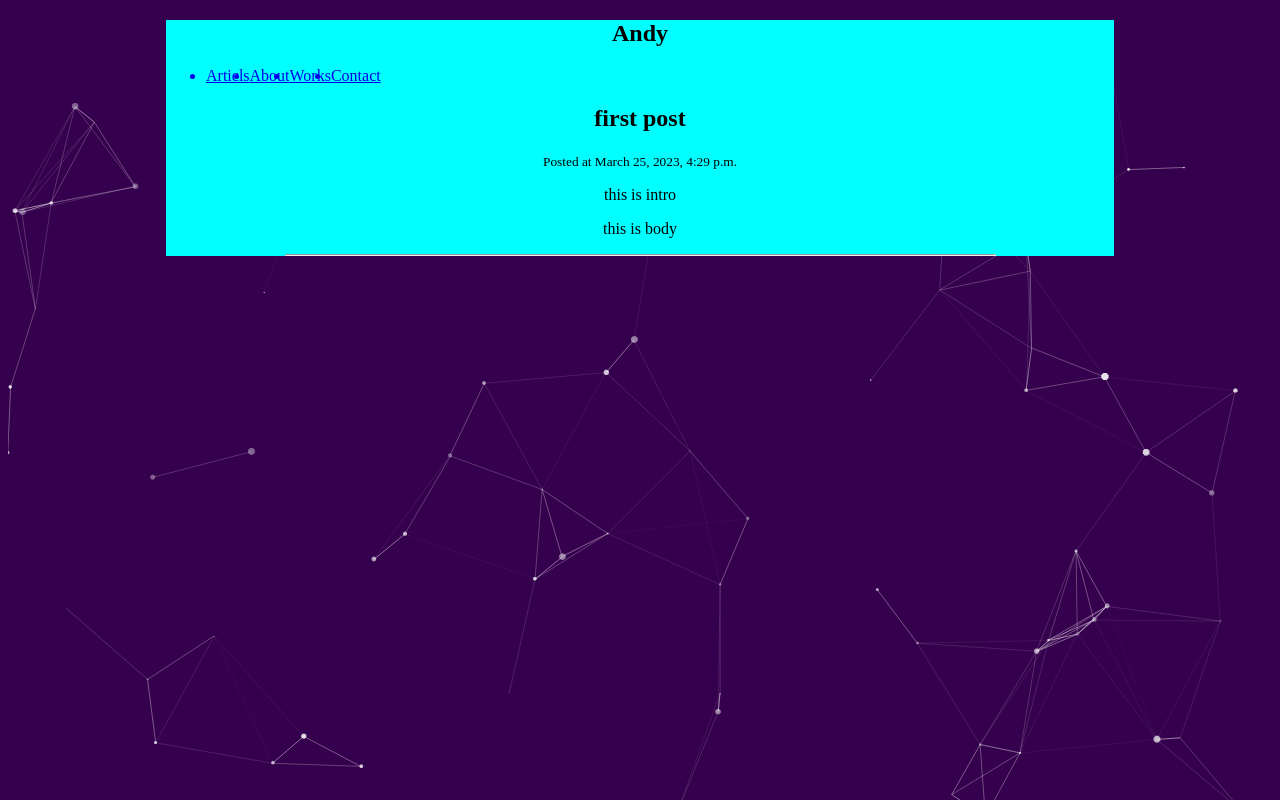
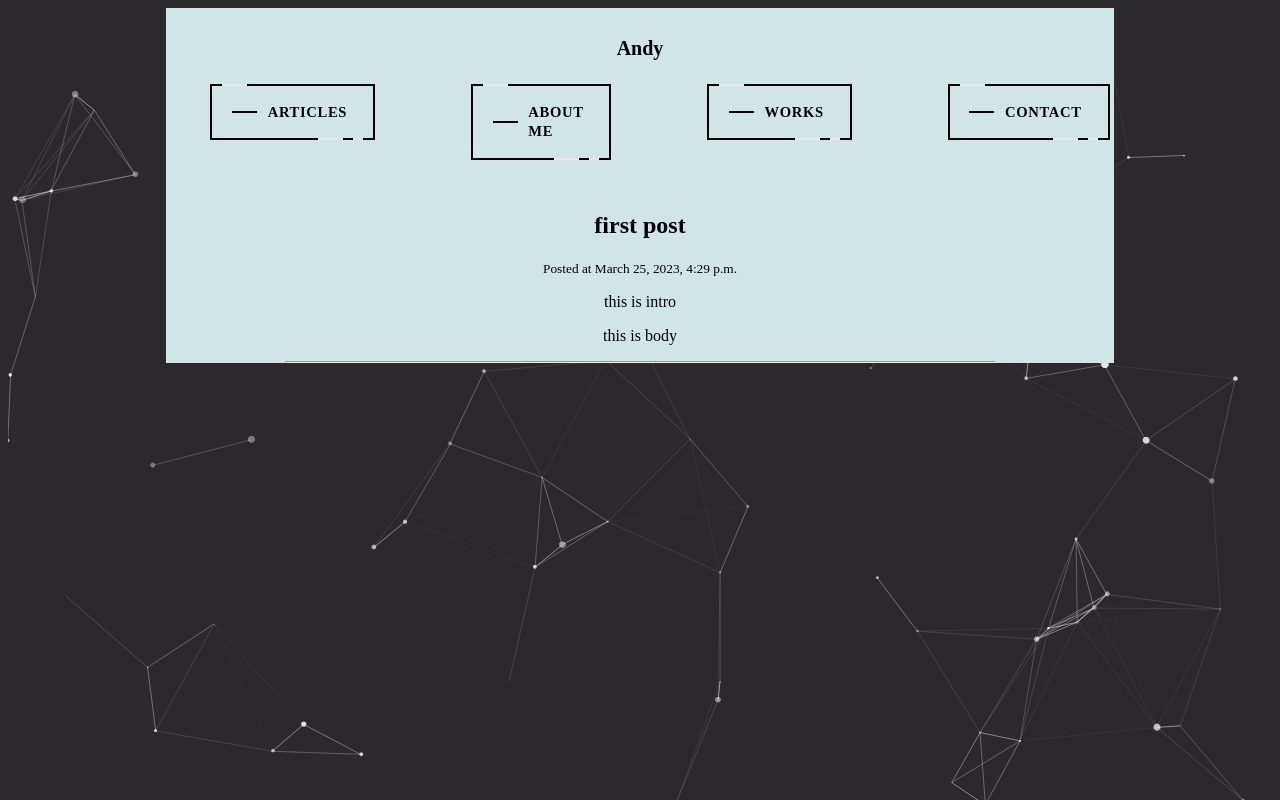
Before and after one commit to AndyLeeJP/Andy_Blog, a Django app: a page that uses andyBlogApp/templates/blog/base.html in a window 1280 px wide. Run offline with Django 4.2, Linux system fonts and the light colour scheme; data comes from the database, SQL or seed files in the repository; both versions use the stored data as it was after the commit.

Commit message:
add img and modified css

```diff
--- a/andyBlogApp/static/andyBlogApp/css/style.css
+++ b/andyBlogApp/static/andyBlogApp/css/style.css
@@ -1,7 +1,7 @@
 html {
   height: 100%; /*高さを100%にして描画エリアをとる*/
   width: 100%;
-  background-color: #35004d; /*背景色*/
+  background-color: #181618ea; /*背景色*/
 }
 
 #particles-js {
@@ -19,16 +19,190 @@ html {
 }
 
 .wall {
-  background-color: aqua;
+  background-color: #d0e5e6;
   width: 75%;
   margin-right: auto;
   margin-left: auto;
 }
 
+.header-nav,
 .header-nav-list {
+  margin: 0;
   display: flex;
+  list-style: none;
+}
+.header-nav-list {
+  /* margin-top: 2rem; */
+  margin: 2rem 2rem 0 auto;
+}
+
+.header-nav-item {
+  padding-left: 1rem;
+}
+
+.logo {
+  margin-left: 8rem;
 }
 
 body {
   text-align: center;
 }
+
+.header02 {
+  padding: 16px 24px;
+}
+
+.header02-logo {
+  text-align: center;
+  font-weight: bold;
+  font-size: 20px;
+}
+
+.header02-list {
+  display: flex;
+  justify-content: center;
+  gap: 96px;
+  font-size: 16px;
+  font-weight: bold;
+  margin-top: 24px;
+}
+
+li {
+  list-style: none;
+}
+
+.fancy {
+  background-color: transparent;
+  border: 2px solid #000;
+  border-radius: 0;
+  box-sizing: border-box;
+  color: #fff;
+  cursor: pointer;
+  display: inline-block;
+  /* float: right; */
+  font-weight: 700;
+  letter-spacing: 0.05em;
+  margin: 0;
+  outline: none;
+  overflow: visible;
+  padding: 1.25em 2em;
+  position: relative;
+  text-align: center;
+  text-decoration: none;
+  text-transform: none;
+  transition: all 0.3s ease-in-out;
+  user-select: none;
+  font-size: 13px;
+}
+
+.fancy::before {
+  content: " ";
+  width: 1.5625rem;
+  height: 2px;
+  background: black;
+  top: 50%;
+  left: 1.5em;
+  position: absolute;
+  transform: translateY(-50%);
+  transform-origin: center;
+  transition: background 0.3s linear, width 0.3s linear;
+}
+
+.fancy .text {
+  font-size: 1.125em;
+  line-height: 1.33333em;
+  padding-left: 2em;
+  display: block;
+  text-align: left;
+  transition: all 0.3s ease-in-out;
+  text-transform: uppercase;
+  text-decoration: none;
+  color: black;
+}
+
+.fancy .top-key {
+  height: 2px;
+  width: 1.5625rem;
+  top: -2px;
+  left: 0.625rem;
+  position: absolute;
+  background: #e8e8e8;
+  transition: width 0.5s ease-out, left 0.3s ease-out;
+}
+
+.fancy .bottom-key-1 {
+  height: 2px;
+  width: 1.5625rem;
+  right: 1.875rem;
+  bottom: -2px;
+  position: absolute;
+  background: #e8e8e8;
+  transition: width 0.5s ease-out, right 0.3s ease-out;
+}
+
+.fancy .bottom-key-2 {
+  height: 2px;
+  width: 0.625rem;
+  right: 0.625rem;
+  bottom: -2px;
+  position: absolute;
+  background: #e8e8e8;
+  transition: width 0.5s ease-out, right 0.3s ease-out;
+}
+
+.fancy:hover {
+  color: white;
+  background: black;
+}
+
+.fancy:hover::before {
+  width: 0.9375rem;
+  background: white;
+}
+
+.fancy:hover .text {
+  color: white;
+  padding-left: 1.5em;
+}
+
+.fancy:hover .top-key {
+  left: -2px;
+  width: 0px;
+}
+
+.fancy:hover .bottom-key-1,
+.fancy:hover .bottom-key-2 {
+  right: 0;
+  width: 0;
+}
+
+.post {
+  padding: 0.5em 1em;
+  margin: 2em 0;
+  font-weight: bold;
+  color: #6091d3; /*文字色*/
+  background: #fff;
+  border: solid 3px #6091d3; /*線*/
+  border-radius: 10px; /*角の丸み*/
+}
+.post p {
+  margin: 0;
+  padding: 0;
+}
+
+.block {
+  display: flex;
+}
+
+.img {
+  width: 300px;
+  height: 200px;
+  /* text-align: left; */
+}
+
+.sentences {
+  word-wrap: break-word;
+}
+p.break {
+  word-wrap: break-word;
+}
--- a/andyBlogApp/templates/blog/base.html
+++ b/andyBlogApp/templates/blog/base.html
@@ -12,26 +12,47 @@
       href="{% static 'andyBlogApp/css/style.css' %}"
     />
   </head>
-
-
     <body>
       <div id="particles-js"></div>
       <div id="wrapper">
         <div class="wall">
-          <div class="logo">
-            <h2>Andy</h2>
-          </div>
-          <nav class="header-nav">
-            <ul class="header-nav-list">
-              <a href="#"><li class="header-nav-item select">Articls</li></a>
-              <a href="#"><li class="header-nav-item select">About</li></a>
-              <a href="#"><li class="header-nav-item">Works</li></a>
-              <a href="#"><li class="header-nav-item">Contact</li></a>
-            </ul>
-          </nav>
+          <header class="header02">
+            <h1 class="header02-logo">Andy</h1>
+
+            <nav class="header02-nav">
+                <ul class="header02-list">
+                  <li class="header02-item"><a class="fancy" href="#">
+                    <span class="top-key"></span>
+                    <span class="text">Articles</span>
+                    <span class="bottom-key-1"></span>
+                    <span class="bottom-key-2"></span>
+                  </a></li>
+                  <li class="header02-item"><a class="fancy" href="#">
+                    <span class="top-key"></span>
+                    <span class="text">About me</span>
+                    <span class="bottom-key-1"></span>
+                    <span class="bottom-key-2"></span>
+                  </a></li>
+                  <li class="header02-item"><a class="fancy" href="#">
+                    <span class="top-key"></span>
+                    <span class="text">Works</span>
+                    <span class="bottom-key-1"></span>
+                    <span class="bottom-key-2"></span>
+                  </a></li>
+                  <li class="header02-item"><a class="fancy" href="#">
+                    <span class="top-key"></span>
+                    <span class="text">Contact</span>
+                    <span class="bottom-key-1"></span>
+                    <span class="bottom-key-2"></span>
+                  </a></li>
+
+                </ul>
+            </nav>
+        </header>
+
           <div class="wall">
             <section class="section">
-              <div class="container">{% block content %} {% endblock %}</div>
+              <div class="">{% block content %} {% endblock %}</div>
             </section>
           </div>
         </div>
```
Also changed, not shown: andyBlogApp/templates/blog/frontpage.html (+16 -6 lines), andyBlogApp/static/andyBlogApp/images/js.png (added), db.sqlite3.
